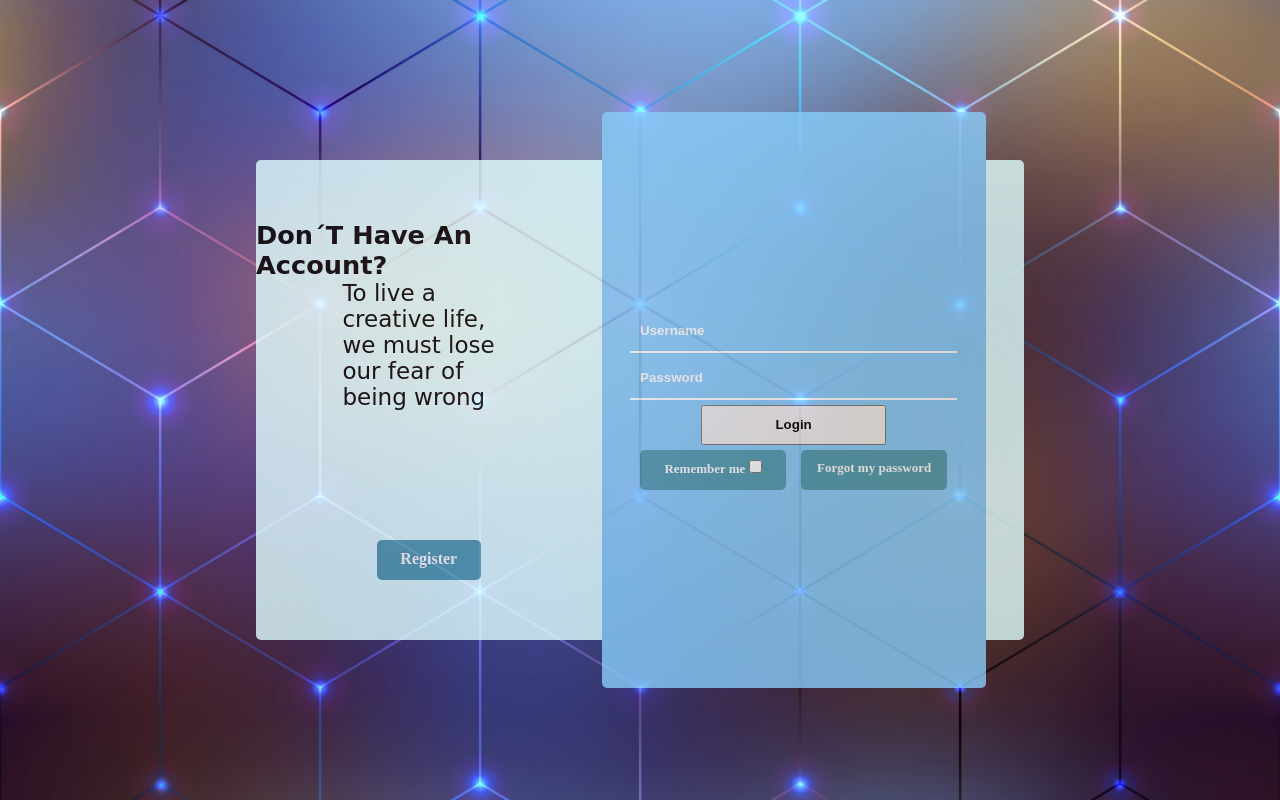
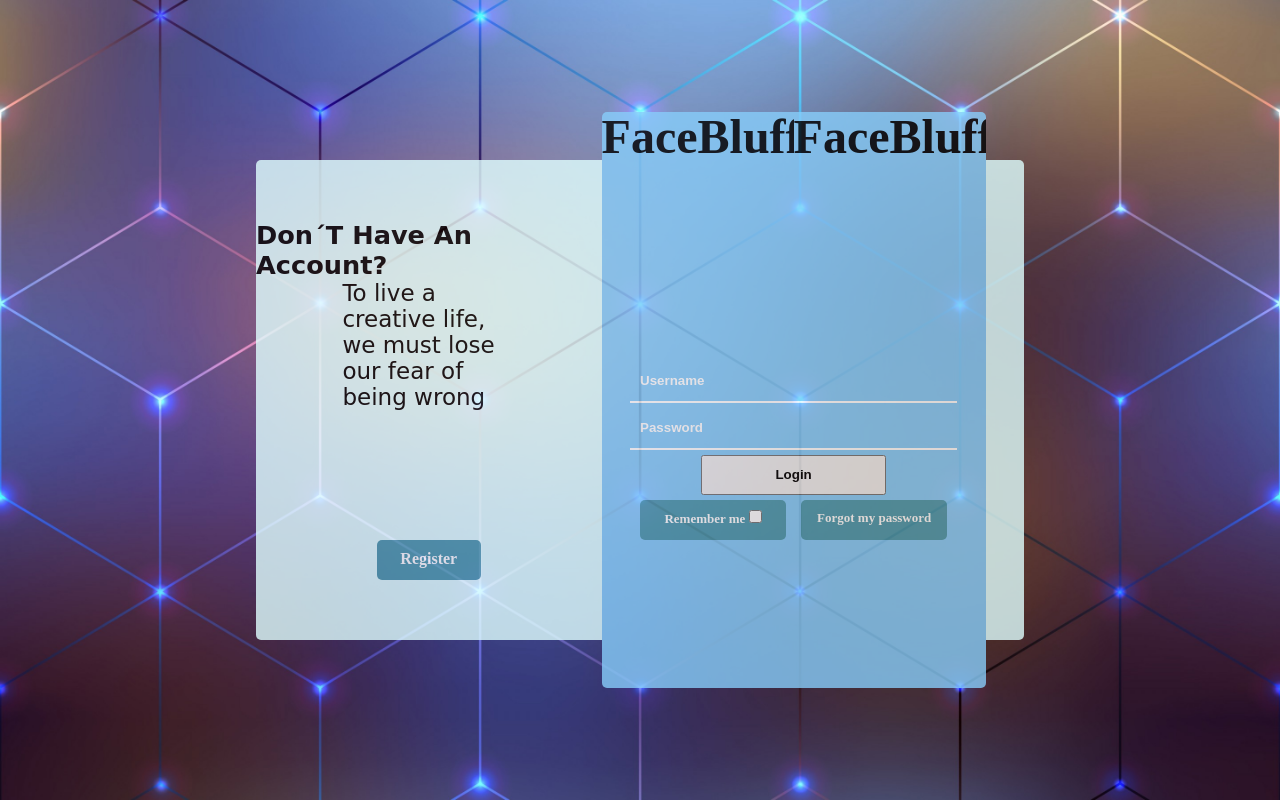
Before and after one commit to ZReKoJ/facebluff, a plain HTML site: page login.html in a window 1280 px wide. Drawn offline with Linux system fonts and the light colour scheme; a web font is replaced by a local one.

Commit message:
hover effect title facebluff NOT DONE YET

```diff
--- a/login.css
+++ b/login.css
@@ -160,6 +160,95 @@ a.register-button {
     text-align: center;
     font-size: 13px;
 }
+
 .login-form > label > a:hover{
     transform: scale(1.08);
 }
+
+.title {
+	display: flex;
+}
+
+.title > .inner {
+	width: 400px;
+	height: 50px;
+	line-height: 50px;
+	font-size: 3em;
+	font-weight: bold;
+	overflow: hidden;
+}
+
+.title .inner:first-child span {
+    left: 45%;
+}
+
+.title:hover .inner:first-child {
+	background-color: indianred;
+	color: darkred;
+    transform-origin: right;
+	transform: perspective(200px) rotateY(-15deg);
+    transition-duration: 1s;
+}
+
+.title:hover .inner:last-child {
+	background-color: lightcoral;
+	color: antiquewhite;
+    transform-origin: left;
+	transform: perspective(200px) rotateY(15deg);
+    transition-duration: 1s;
+}
+
+.title:hover .inner span {
+	position: absolute;
+	animation: marquee 5s linear infinite;
+}
+
+.title .inner:first-child span {
+	animation-delay: 2.5s;
+	left: -100%;
+}
+
+@keyframes marquee {
+	from {
+		left: 100%;
+	}
+
+	to {
+		left: -100%;
+	}
+}
+
+/*
+.title .inner:first-child {
+	background-color: indianred;
+	color: darkred;
+	transform-origin: right;
+	transform: perspective(100px) rotateY(-15deg);
+}
+
+.title .inner:last-child {
+	background-color: lightcoral;
+	color: antiquewhite;
+	transform-origin: left;
+	transform: perspective(100px) rotateY(15deg);
+}
+
+.title .inner span {
+	position: absolute;
+	animation: marquee 5s linear infinite;
+}
+
+.title .inner:first-child span {
+	animation-delay: 2.5s;
+	left: -100%;
+}
+
+@keyframes marquee {
+	from {
+		left: 100%;
+	}
+
+	to {
+		left: -100%;
+	}
+}*/
--- a/login.html
+++ b/login.html
@@ -18,14 +18,22 @@
             </a>
         </div>
         <div class="login">
+            <div class="title">
+                <div class="inner">
+                    <span>FaceBluff</span>
+                </div>
+                <div class="inner">
+                    <span>FaceBluff</span>
+                </div>
+            </div>
             <form class="login-form" action="/link-to-form" method="post">
                 <input type="text" name="username" placeholder="username" required>
                 <input type="password" name="password" placeholder="password" required>
                 <input type="submit" value="login">
                 <label>
                     <div class="remember-me">
-                            Remember me
-                            <input type="checkbox" name="remember">
+                        Remember me
+                        <input type="checkbox" name="remember">
 
                     </div>
                     <a href="#">Forgot my password</a>
```
